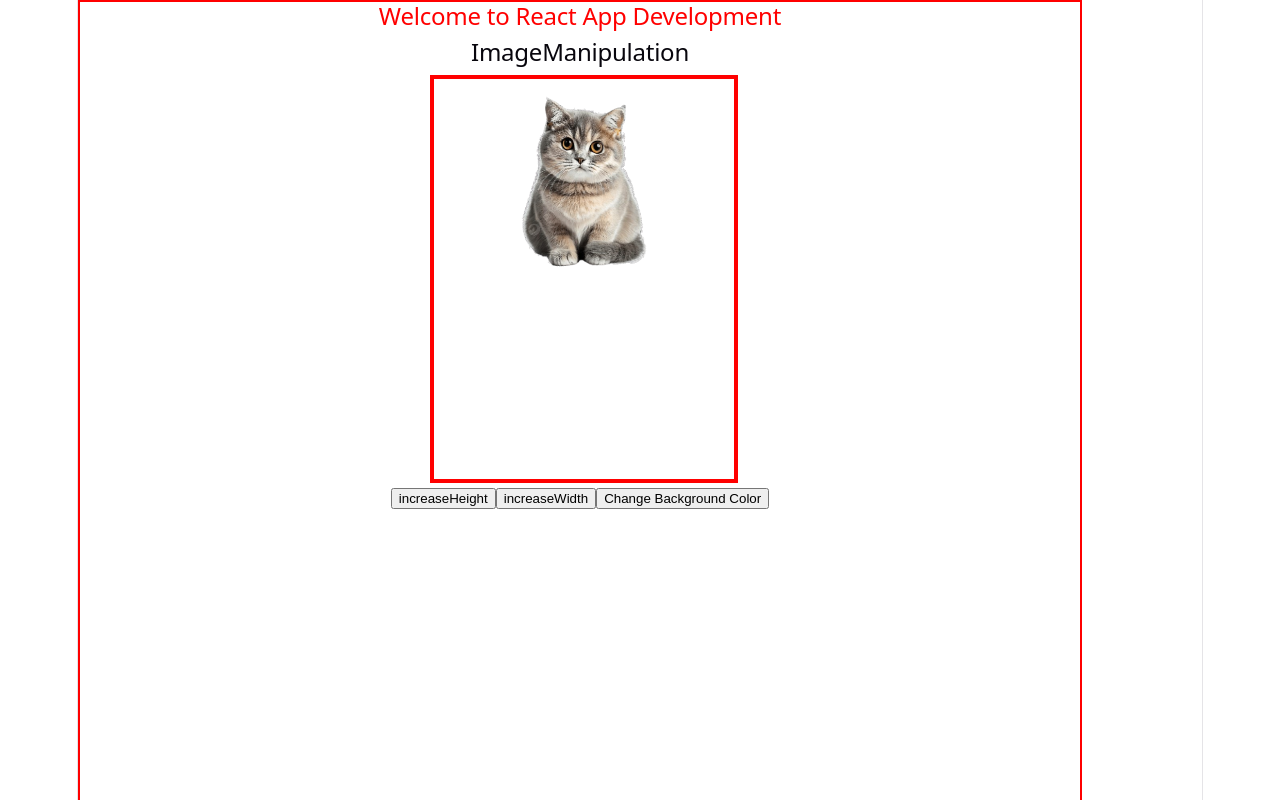
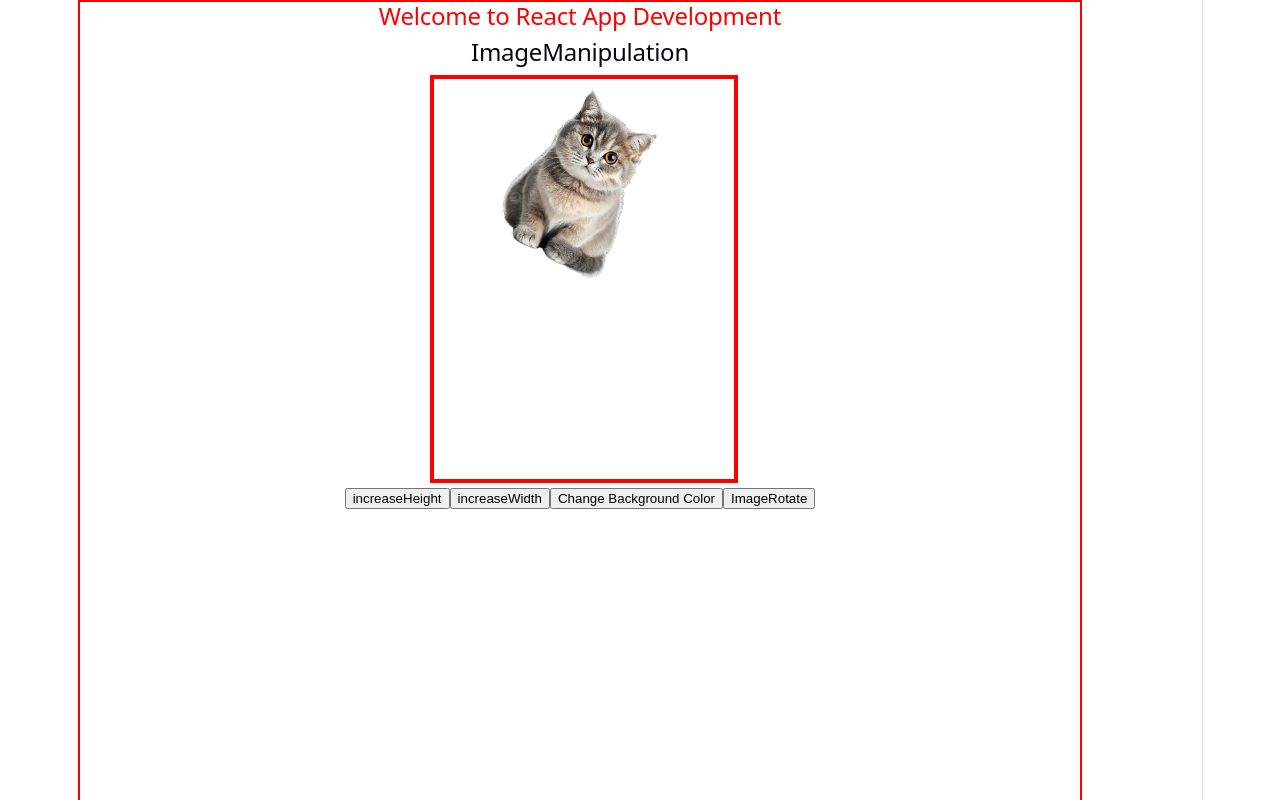
Before and after one commit to Roshni-Singh27/FSD_CSE24_2026, a React (Vite) app in the folder ReactVite/: page / in a window 1280 px wide. Shown: the top 800 px of the page. Built offline with nearby package versions, Linux system fonts and the light colour scheme.

Commit message:
Done image rotation

```diff
--- a/ReactVite/src/components/ImageManipulation.jsx
+++ b/ReactVite/src/components/ImageManipulation.jsx
@@ -7,6 +7,7 @@
     const[red,setRed]=useState();
     const[green,setGreen]=useState(0);
     const[blue,setBlue]=useState(0);
+    const[catAngle,setCatAngle]=useState(30);
 
 function increaseHeight(){
     setCatHeight(catHeight+10);
@@ -22,18 +23,23 @@
     setBlue(Math.random()*255);
 }
 
+function imageRotate(){
+    setCatAngle(catAngle+30);
+}
+
 
   return (
     <div>
         <h2>ImageManipulation</h2>
 
         <div style={{backgroundColor:`rgb(${red},${green},${blue})`,height:'400px',width:'300px',border:'4px solid red',marginLeft:'350px'}}>
-        <img src={cat} height={catHeight} width={catWidth} />
+        <img src={cat} height={catHeight} width={catWidth} style={{transform:`rotate(${catAngle}deg)`}}/>
         </div>
         <div>
             <button onClick={increaseHeight}>increaseHeight</button>
             <button onClick={increaseWidth}>increaseWidth</button>
             <button onClick={changeBGColor}>Change Background Color</button>
+            <button onClick={imageRotate}>ImageRotate</button>
 
         </div>
     </div>
```
